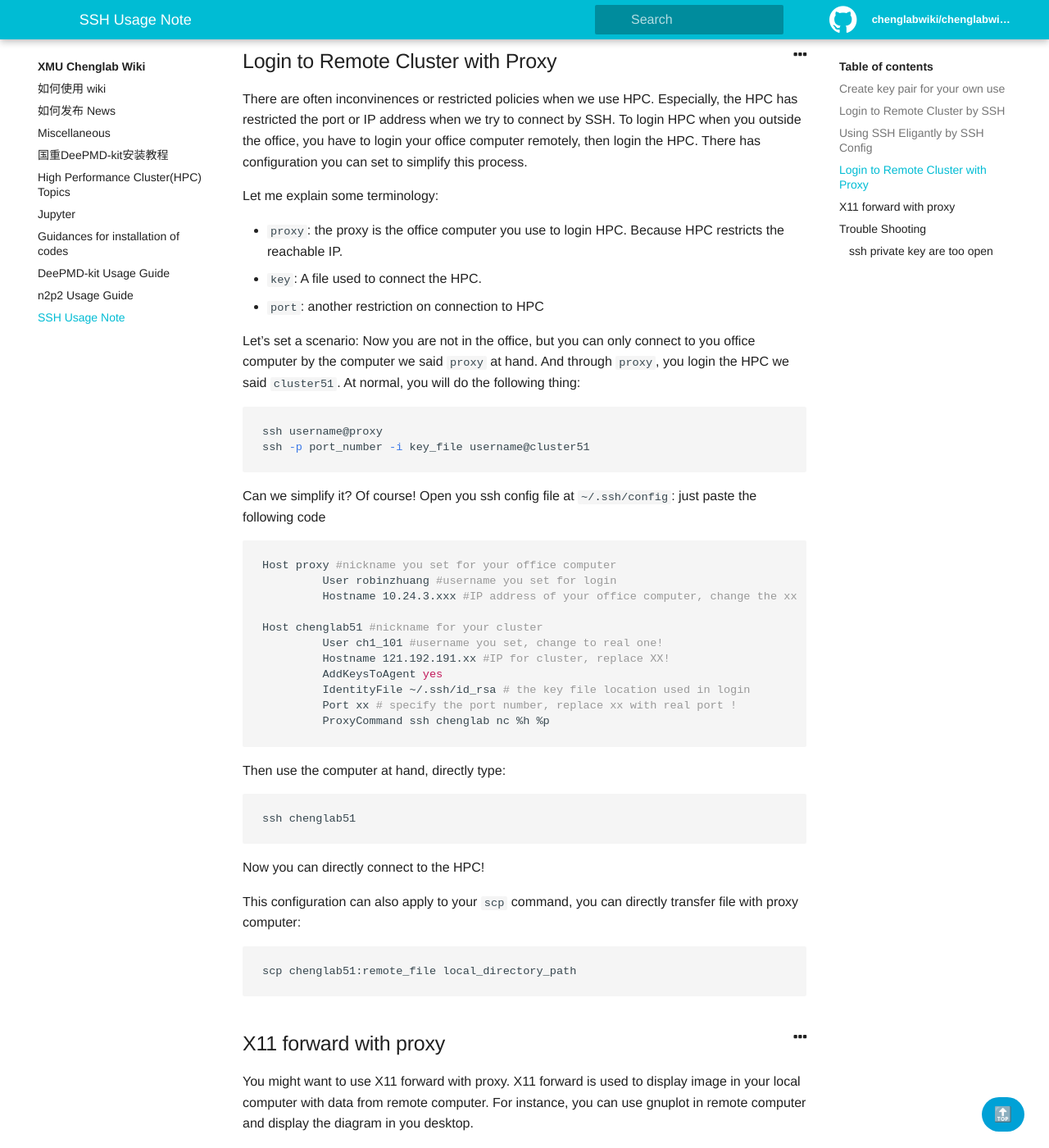
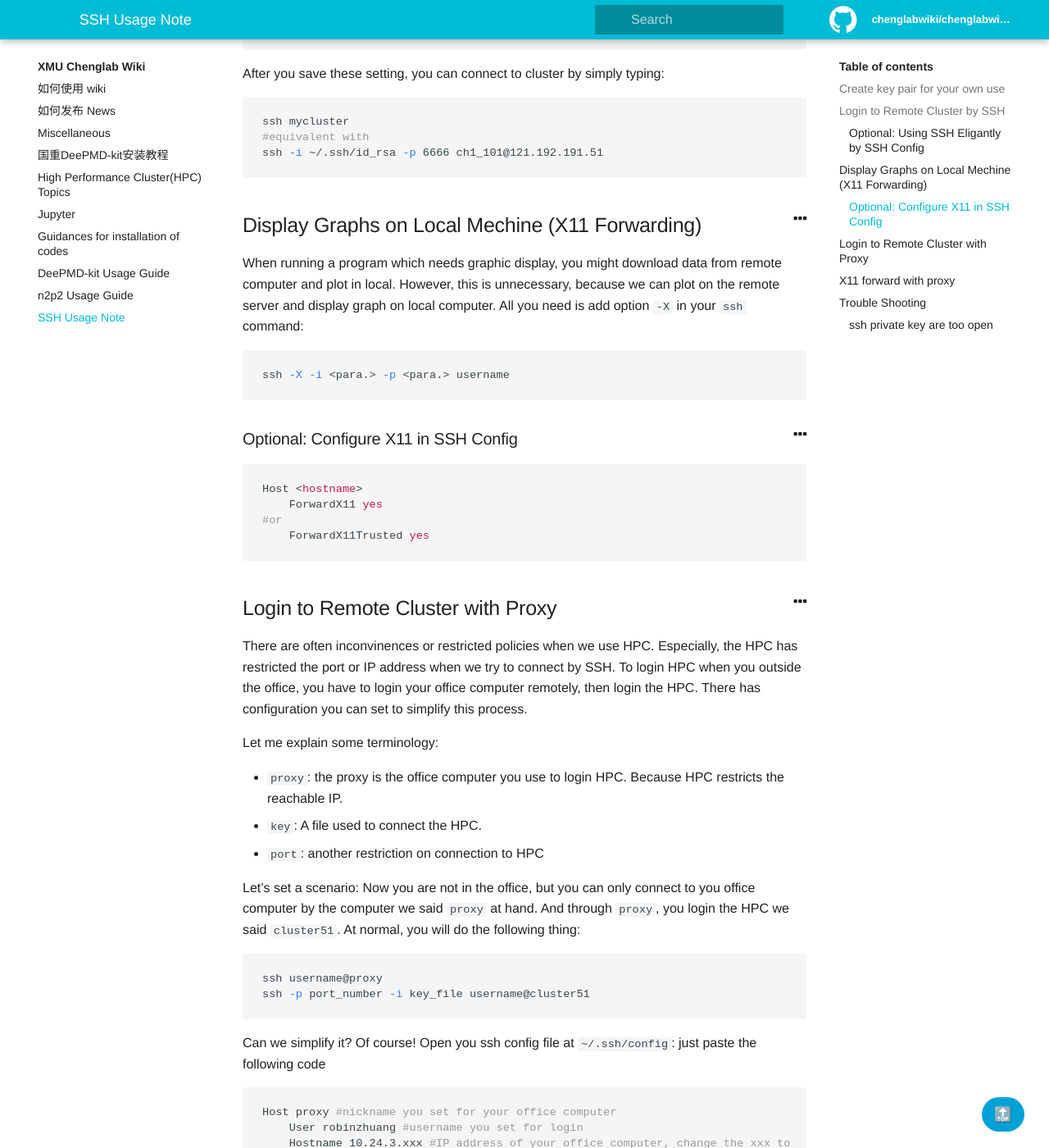
Before and after one commit to chenggroup/chenggroup.github.io, a Jekyll site: the page built from _wiki/ssh_note.md, in a window 1280 px wide and 1400 px high, scrolled down 1675 px. Shown: the whole window at 82% size. Built offline with Jekyll 4.4.1, drawn with Linux system fonts in a browser that asks for light colours; emoji names are drawn with the system emoji font; some of the changed text lies outside the part shown.

Commit message:
modify ssh_note

````diff
--- a/_wiki/ssh_note.md
+++ b/_wiki/ssh_note.md
@@ -8,6 +8,8 @@ authors: Yongbin Zhuang
 *This Note Cannot teach you EveryThing, But you can get more information from command `man ssh_config`*, `man ssh`
 
 ## Create key pair for your own use
+
+{% include alert.html type="warning" content="Obligatory for New Comer " %}
 
 `ssh` is the command used for connecting to remote computer safely. There exist two ways to login by `ssh`
 
@@ -28,13 +30,15 @@ Follow the instructions (actually, you just need to keep push `enter` button  :e
 
 ## Login to Remote Cluster by SSH
 
+{% include alert.html type="warning" content="Obligatory for New Comer " %}
+
 ```bash
 ssh -i <path to your private key> -p <port number> username@cluster_ip
 #example here
 ssh -i ~/.ssh/id_rsa -p 6666 ch1_101@121.192.191.51
 ```
 
-## Using SSH Eligantly by SSH Config
+### Optional: Using SSH Eligantly by SSH Config
 
 As I wrote above, you have to type all the strings into terminal everytime you login. Let's use another method to simplify the login procedure. In your directory `~/.ssh/`, there has a file called `config`. Open it by `vim` command.
 
@@ -46,10 +50,10 @@ We can store the paramters like `<port number>`, `<path to private key>`, `usern
 
 ``` bash
 Host mycluster #nickname for your cluster
-         User ch1_101 #replacement of username in ssh
-         Hostname 121.192.191.51 #replace of cluster_ip in ssh
-         Port 6666 #replacement of -p <port number> in ssh
-         IdentityFile ~/.ssh/id_rsa # replace of -i <path to your private key> in ssh
+    User ch1_101 #replacement of username in ssh
+    Hostname 121.192.191.51 #replace of cluster_ip in ssh
+    Port 6666 #replacement of -p <port number> in ssh
+    IdentityFile ~/.ssh/id_rsa # replace of -i <path to your private key> in ssh
 
 ```
 
@@ -61,7 +65,22 @@ ssh mycluster
 ssh -i ~/.ssh/id_rsa -p 6666 ch1_101@121.192.191.51
 ```
 
+## Display Graphs on Local Mechine (X11 Forwarding)
 
+When running a program which needs graphic display, you might download data from remote computer and plot in local. However, this is unnecessary, because we can plot on the remote server and display graph on local computer. All you need is add option `-X` in your `ssh` command:
+
+```bash
+ssh -X -i <para.> -p <para.> username
+```
+
+### Optional: Configure X11 in SSH Config
+
+```bash
+Host <hostname>
+    ForwardX11 yes
+#or
+    ForwardX11Trusted yes
+```
 
 
 
@@ -88,16 +107,15 @@ Can we simplify it? Of course! Open you ssh config file at `~/.ssh/config`: just
 
 ```bash
 Host proxy #nickname you set for your office computer
-         User robinzhuang #username you set for login
-         Hostname 10.24.3.xxx #IP address of your office computer, change the xxx to real one!
+    User robinzhuang #username you set for login
+    Hostname 10.24.3.xxx #IP address of your office computer, change the xxx to real one!
 
 Host chenglab51 #nickname for your cluster
-         User ch1_101 #username you set, change to real one!
-         Hostname 121.192.191.xx #IP for cluster, replace XX!
-         AddKeysToAgent yes
-         IdentityFile ~/.ssh/id_rsa # the key file location used in login
-         Port xx # specify the port number, replace xx with real port !
-         ProxyCommand ssh chenglab nc %h %p
+    User ch1_101 #username you set, change to real one!
+    Hostname 121.192.191.xx #IP for cluster, replace XX!
+    IdentityFile ~/.ssh/id_rsa # the key file location used in login
+    Port xx # specify the port number, replace xx with real port !
+    ProxyCommand ssh -o 'ForwardAgent yes' proxy "ssh-add && nc %h %p"
 ```
 
 Then use the computer at hand, directly type:
````
Also changed, not shown: other parts of _wiki/ssh_note.md (+1 -2 lines).
